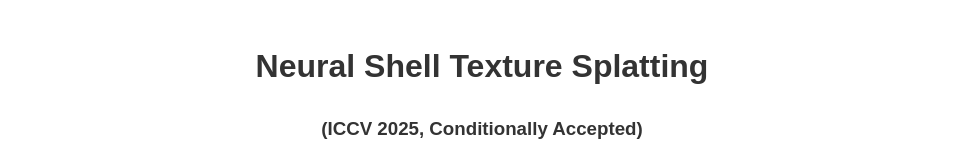
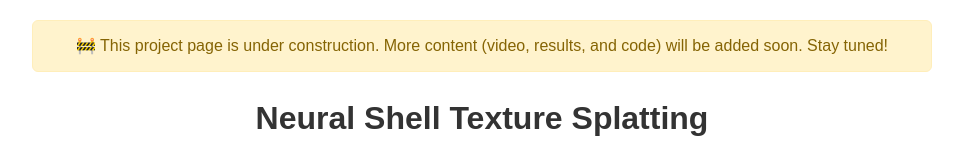
Before and after one commit to zhangxin-cg/nest-splatting, a plain HTML site: page index.html in a window 1280 px wide. Shown: the top 160 px of the page, without its empty margins (158-1121 px from the left). Drawn offline with Linux system fonts and the light colour scheme.

Commit message:
Update index.html

```diff
--- a/index.html
+++ b/index.html
@@ -43,6 +43,11 @@
 </head>
 <body>
 
+<div style="background-color: #fff3cd; padding: 12px; border: 1px solid #ffeeba; border-radius: 6px; text-align: center; margin-bottom: 20px; color: #856404;">
+  🚧 This project page is under construction. More content (video, results, and code) will be added soon. Stay tuned!
+</div>
+
+
 <h1 class="center">Neural Shell Texture Splatting</h1>
 <h3 class="center">(ICCV 2025, Conditionally Accepted)</h3>
 
```
